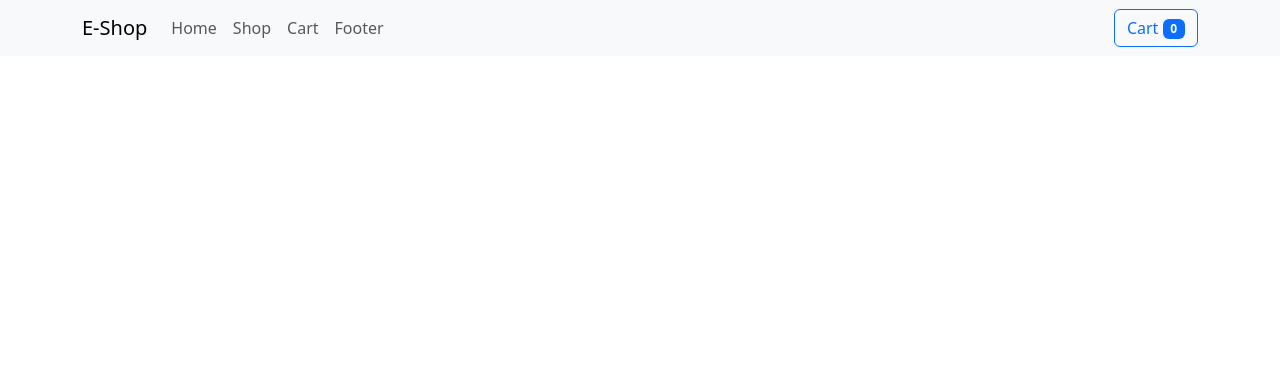
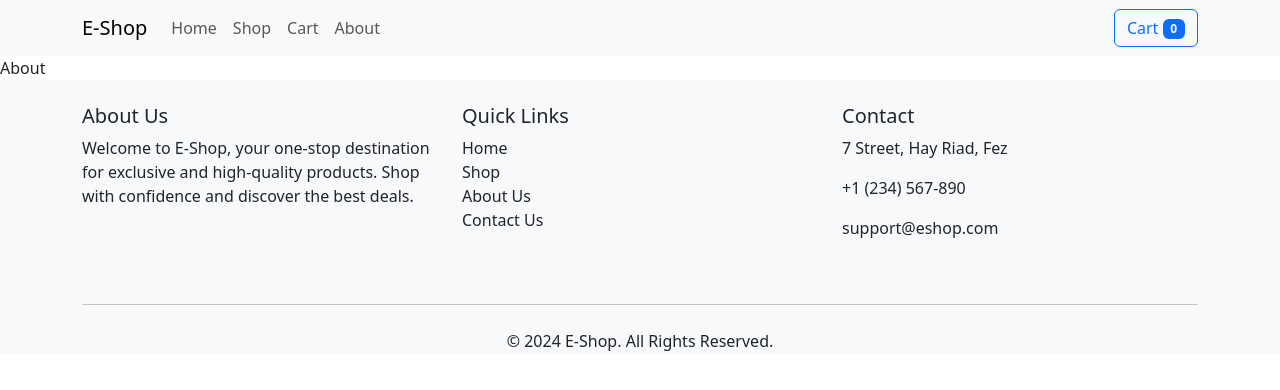
Before and after one commit to Aymane-hr/project_Ecommerce, a React (Create React App) app: page /about in a window 1280 px wide. Shown: the top 390 px of the page. Built offline with nearby package versions, Linux system fonts and the light colour scheme.

Commit message:
first change in project

```diff
--- a/src/App.js
+++ b/src/App.js
@@ -1,11 +1,12 @@
-// App.js
 import React from 'react';
 import { Routes, Route } from 'react-router-dom';
 import Home from './pages/Home';
 import Shop from './pages/Shop';
 import Cart from './pages/Cart';
+import About from './components/About';
 import ProductDetails from './pages/ProductDetail';
 import Navbar from './components/Navbar';
+import Footer from './components/Footer'
 
 const App = () => {
   return (
@@ -16,7 +17,9 @@ const App = () => {
         <Route path="/shop" element={<Shop />} />
         <Route path="/product/:id" element={<ProductDetails />} />
         <Route path="/cart" element={<Cart />} />
+        <Route path="/about" element={<About />} />
       </Routes>
+      <Footer/>
     </>
   );
 };
--- /dev/null
+++ b/src/components/About.jsx
@@ -0,0 +1,9 @@
+import React from 'react'
+
+const About = () => {
+  return (
+    <div>About</div>
+  )
+}
+
+export default About
--- a/src/components/Footer.jsx
+++ b/src/components/Footer.jsx
@@ -0,0 +1,79 @@
+import React from 'react';
+import { Link } from 'react-router-dom';
+
+const Footer = () => {
+  return (
+    <footer className="bg-light text-dark pt-4">
+      <div className="container">
+        <div className="row">
+          {/* About Section */}
+          <div className="col-md-4">
+            <h5>About Us</h5>
+            <p>
+              Welcome to E-Shop, your one-stop destination for exclusive and high-quality products. Shop with confidence and discover the best deals.
+            </p>
+          </div>
+
+          {/* Quick Links Section */}
+          <div className="col-md-4">
+            <h5>Quick Links</h5>
+            <ul className="list-unstyled">
+              <li>
+                <Link to="/" className="text-dark text-decoration-none">
+                  Home
+                </Link>
+              </li>
+              <li>
+                <Link to="/shop" className="text-dark text-decoration-none">
+                  Shop
+                </Link>
+              </li>
+              <li>
+                <Link to="/about" className="text-dark text-decoration-none">
+                  About Us
+                </Link>
+              </li>
+              <li>
+                <Link to="/contact" className="text-dark text-decoration-none">
+                  Contact Us
+                </Link>
+              </li>
+            </ul>
+          </div>
+
+          {/* Contact Section */}
+          <div className="col-md-4">
+            <h5>Contact</h5>
+            <p>
+              <i className="bi bi-geo-alt-fill"></i> 7 Street, Hay Riad, Fez
+            </p>
+            <p>
+              <i className="bi bi-telephone-fill"></i> +1 (234) 567-890
+            </p>
+            <p>
+              <i className="bi bi-envelope-fill"></i> support@eshop.com
+            </p>
+            <div>
+              <a href="https://facebook.com" className="text-dark me-3" aria-label="Facebook">
+                <i className="bi bi-facebook"></i>
+              </a>
+              <a href="https://twitter.com" className="text-dark me-3" aria-label="Twitter">
+                <i className="bi bi-twitter"></i>
+              </a>
+              <a href="https://instagram.com" className="text-dark" aria-label="Instagram">
+                <i className="bi bi-instagram"></i>
+              </a>
+            </div>
+          </div>
+        </div>
+
+        <hr className="my-4" />
+        <div className="text-center">
+          <p className="mb-0">&copy; {new Date().getFullYear()} E-Shop. All Rights Reserved.</p>
+        </div>
+      </div>
+    </footer>
+  );
+};
+
+export default Footer;
--- a/src/components/Navbar.jsx
+++ b/src/components/Navbar.jsx
@@ -40,7 +40,7 @@ const Navbar = () => {
               <Link className="nav-link" to="/cart">Cart</Link>
             </li>
             <li className="nav-item">
-              <Link className="nav-link" to="/footer">Footer</Link>
+              <Link className="nav-link" to="/about">About</Link>
             </li>
           </ul>
           <div className="d-flex">
--- a/src/components/ProductCard.jsx
+++ b/src/components/ProductCard.jsx
@@ -4,12 +4,24 @@ import { Link } from "react-router-dom";
 const ProductCard = ({ product }) => {
   return (
     <div className="col-md-3 my-3">
-      <div className="card">
-        <img src={product.image} className="card-img-top" alt={product.title} />
-        <div className="card-body">
-          <h5 className="card-title">{product.title}</h5>
+      <div className="card" style={{ height: "350px" }}>
+        <div className="text-center" style={{ height: "200px", overflow: "hidden" }}>
+          <img
+            src={product.image}
+            className="card-img-top"
+            alt={product.title}
+            style={{ maxHeight: "100%", maxWidth: "100%", objectFit: "contain" }}
+          />
+        </div>
+        <div className="card-body d-flex flex-column">
+          <h5 className="card-title" style={{ fontSize: "16px", textOverflow: "ellipsis", overflow: "hidden", whiteSpace: "nowrap" }}>
+            {product.title}
+          </h5>
           <p className="card-text">${product.price}</p>
-          <Link to={`/product/${product.id}`} className="btn btn-primary">
+          <Link
+            to={`/product/${product.id}`}
+            className="btn btn-primary mt-auto"
+          >
             View Details
           </Link>
         </div>
```
Also changed, not shown: src/index.js (+3 -4 lines), src/setupTests.js (deleted, +0 -5 lines), src/logo.svg (deleted).
